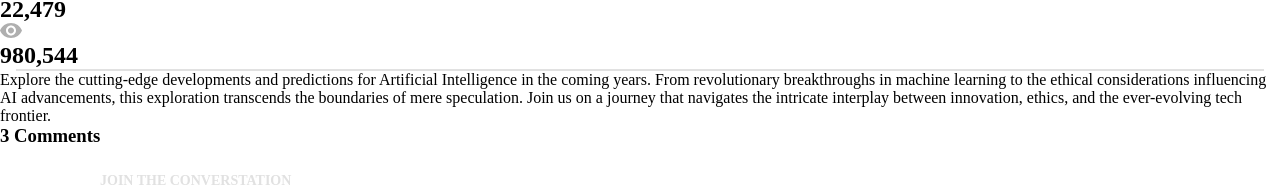
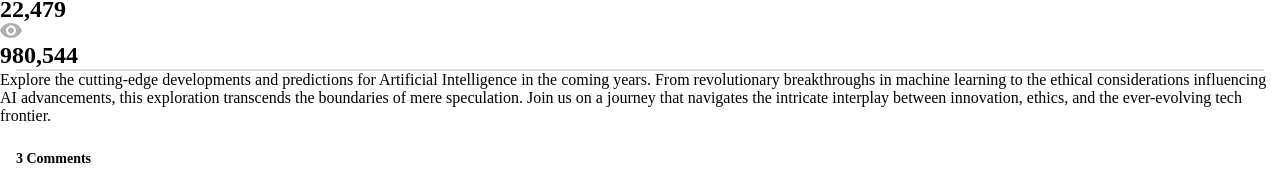
Before and after one commit to pshenoy30/BrainFlix, a React (Vite) app: page / in a window 1280 px wide. Shown: the part 1280-1469 px from the top of the page. Built offline with nearby package versions, Linux system fonts and the light colour scheme.

Commit message:
Added the styling for the comment-number.jsx

```diff
--- a/src/components/CommentNumber/CommentNumber.jsx
+++ b/src/components/CommentNumber/CommentNumber.jsx
@@ -1,7 +1,9 @@
+import "./CommentNumber.scss"
+
 function CommentNumber ({commentLength}) {
 
   return (
-    <h3>{commentLength} Comments</h3>
+    <h3 class="comment-number">{commentLength} Comments</h3>
   )
 }
 
--- /dev/null
+++ b/src/components/CommentNumber/CommentNumber.scss
@@ -0,0 +1,13 @@
+@use "../../styles/partials/global.scss";
+@use "../../styles/partials/typography";
+@use "../../styles/partials/variables" as *;
+@use "../../styles/partials/mixins" as *;
+
+.comment-number{
+    padding: 1.5rem 1rem 0 1rem;
+    font-size: 0.8rem;
+    line-height: 1.25rem;
+    @include tablet{
+        font-size: 0.875rem;
+    }
+}
```
